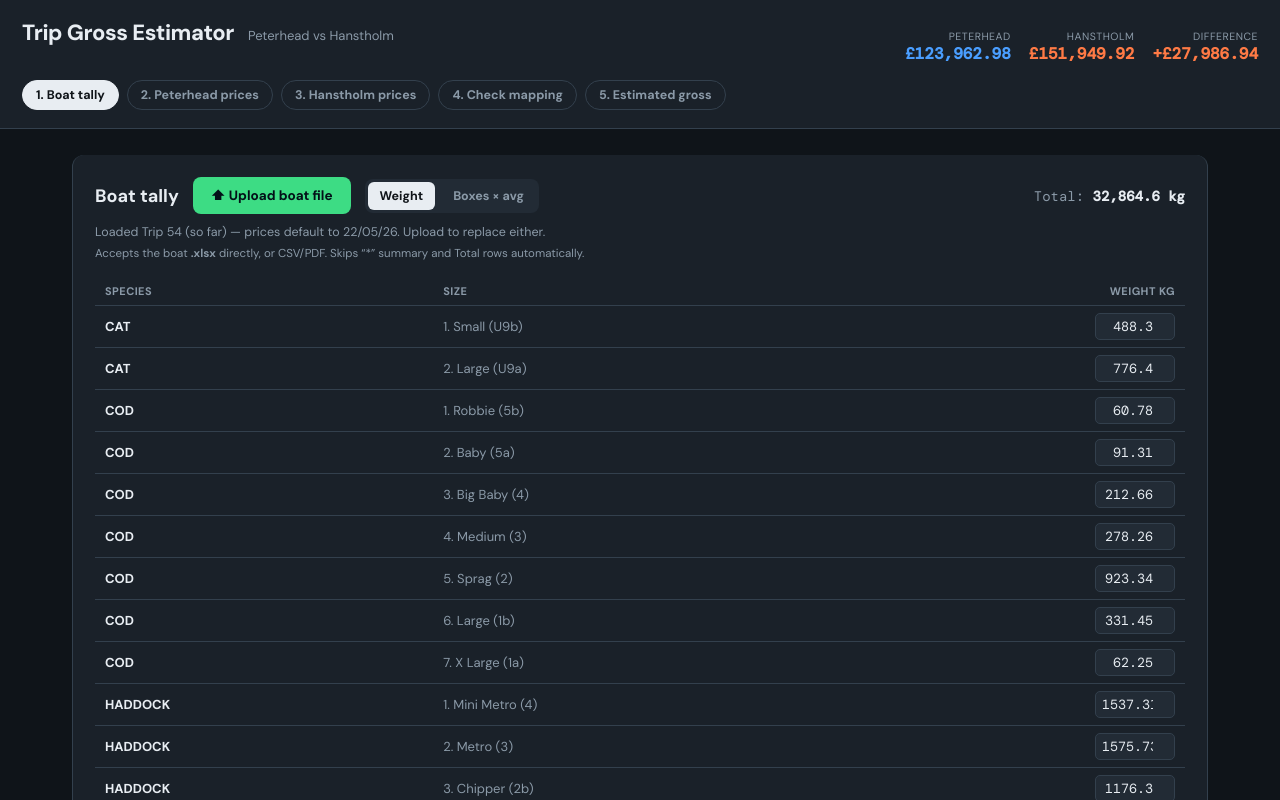
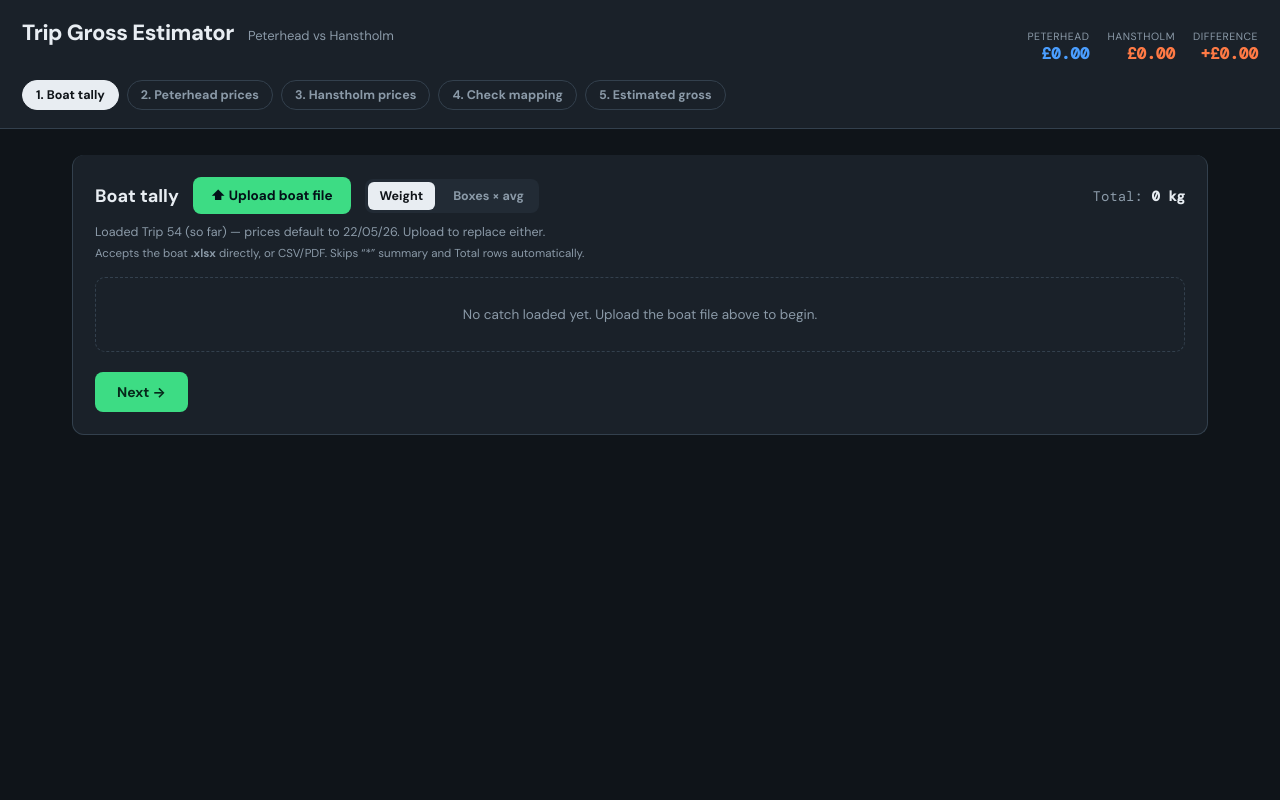
Before and after one commit to davgatt86/trip-gross-estimator, a React (Vite) app: page / in a window 1280 px wide. Shown: the top 800 px of the page. Built offline with nearby package versions, Linux system fonts and the light colour scheme.

Commit message:
Update App.jsx

```diff
--- a/src/App.jsx
+++ b/src/App.jsx
@@ -144,10 +144,10 @@ function buildMapping(tally){
 
 export default function App(){
   const [step,setStep]=useState(0);
-  const [pd,setPd]=useState(DEFAULT_PD);
-  const [dk,setDk]=useState(DEFAULT_DK);
-  const [tally,setTally]=useState(DEFAULT_TALLY);
-  const [map,setMap]=useState(()=>buildMapping(DEFAULT_TALLY));
+  const [pd,setPd]=useState({});
+  const [dk,setDk]=useState({});
+  const [tally,setTally]=useState([]);
+  const [map,setMap]=useState([]);
   const [tallyMode,setTallyMode]=useState("weight");
   const [fillMissing,setFillMissing]=useState(true);
   const [busy,setBusy]=useState({pd:false,dk:false,boat:false});
@@ -339,11 +339,13 @@ function BoatStep({tally,setTally,mode,setMode,effW,onUpload,busy,msg,next}){
     {msg&&<div style={{fontSize:12.5,color:busy?C.warn:C.dim,marginTop:10}}>{msg}</div>}
     <div style={{fontSize:11.5,color:C.dim,marginTop:6}}>Accepts the boat <b>.xlsx</b> directly, or CSV/PDF. Skips “*” summary and Total rows automatically.</div>
     <div style={{marginTop:16,overflowX:"auto"}}>
-      <table><thead><tr><th>Species</th><th>Size</th>{mode==="boxes"?<><th className="r">Boxes</th><th className="r">Avg box</th><th className="r">Weight</th></>:<th className="r">Weight kg</th>}</tr></thead>
+      {tally.length===0
+        ? <div style={{padding:"28px 16px",textAlign:"center",color:C.dim,fontSize:13.5,border:`1px dashed ${C.line}`,borderRadius:10}}>No catch loaded yet. Upload the boat file above to begin.</div>
+        : <table><thead><tr><th>Species</th><th>Size</th>{mode==="boxes"?<><th className="r">Boxes</th><th className="r">Avg box</th><th className="r">Weight</th></>:<th className="r">Weight kg</th>}</tr></thead>
       <tbody>{tally.map((r)=>(<tr key={r.id}><td style={{fontWeight:600}}>{r.sp}</td><td style={{color:C.dim}}>{r.size}</td>
         {mode==="boxes"?<><td className="r"><input className="ci" style={{width:56}} type="number" value={r.boxes} onChange={(e)=>upd(r.id,"boxes",e.target.value)}/></td><td className="r"><input className="ci" style={{width:60}} type="number" step="0.1" value={r.avgBox} onChange={(e)=>upd(r.id,"avgBox",e.target.value)}/></td><td className="r" style={{color:C.dim,fontFamily:MONO}}>{(r.boxes*r.avgBox).toFixed(1)}</td></>
         :<td className="r"><input className="ci" style={{width:80}} type="number" step="0.01" value={r.wt} onChange={(e)=>upd(r.id,"wt",e.target.value)}/></td>}
-      </tr>))}</tbody></table>
+      </tr>))}</tbody></table>}
     </div>
     <NextBtn onClick={next}/>
   </Card>);
@@ -358,6 +360,7 @@ function PriceStep({which,title,accent,prices,setPrices,onUpload,busy,msg,next})
       {msg&&<div style={{fontSize:12.5,color:busy?C.warn:C.dim}}>{msg}</div>}
     </div>
     <div style={{marginTop:18,display:"grid",gridTemplateColumns:"repeat(auto-fill,minmax(260px,1fr))",gap:14}}>
+      {Object.keys(prices).length===0&&<div style={{gridColumn:"1/-1",padding:"28px 16px",textAlign:"center",color:C.dim,fontSize:13.5,border:`1px dashed ${C.line}`,borderRadius:10}}>No prices loaded yet. Upload the sheet above — or skip, and prices from the other market will be used.</div>}
       {Object.keys(prices).map((sp)=>(<div key={sp} style={{background:C.panel2,border:`1px solid ${C.line}`,borderRadius:9,padding:"10px 12px"}}>
         <div style={{fontWeight:700,fontSize:13.5,marginBottom:7}}>{sp}</div>
         <div style={{display:"flex",flexWrap:"wrap",gap:7}}>{Object.keys(prices[sp]).map((gr)=>(<div key={gr} style={{display:"flex",alignItems:"center",gap:4}}><span style={{fontSize:11,color:C.dim,fontFamily:MONO}}>{gr}</span><input className="ci" style={{width:56}} type="number" step="0.01" value={prices[sp][gr]??""} onChange={(e)=>setCell(sp,gr,e.target.value)}/></div>))}</div>
```
